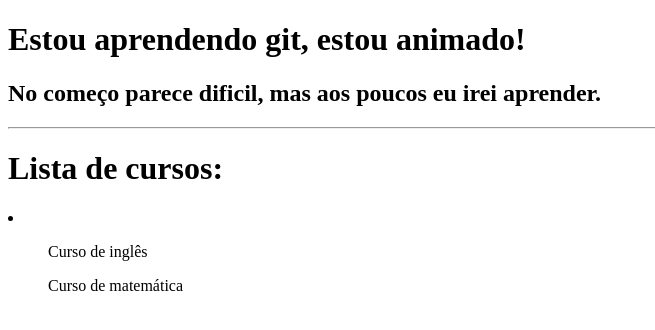
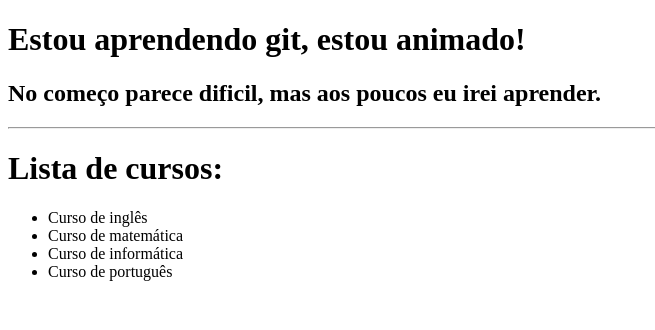
Before and after one commit to thiagovanzele/alura-git, a plain HTML site: page index.html in a window 1280 px wide. Shown: the whole page, without its empty margins (0-655 px from the left). Drawn offline with Linux system fonts and the light colour scheme.

Commit message:
Adicionando novos cursos

```diff
--- a/index.html
+++ b/index.html
@@ -12,9 +12,11 @@
     <hr>
 
     <h1>Lista de cursos: </h1>
-    <li>
-        <ul>Curso de inglês</ul>
-        <ul>Curso de matemática</ul>
-    </li>
+    <ul>
+        <li>Curso de inglês</li>
+        <li>Curso de matemática</li>
+        <li>Curso de informática</li>
+        <li>Curso de português</li>
+    </ul>
 </body>
 </html>
```
